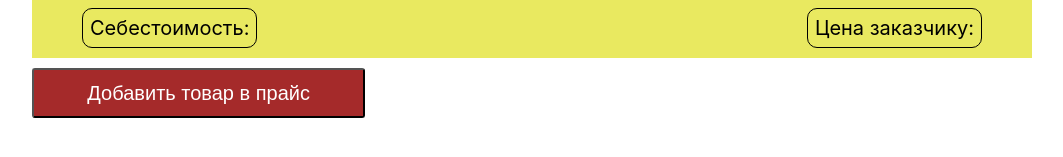
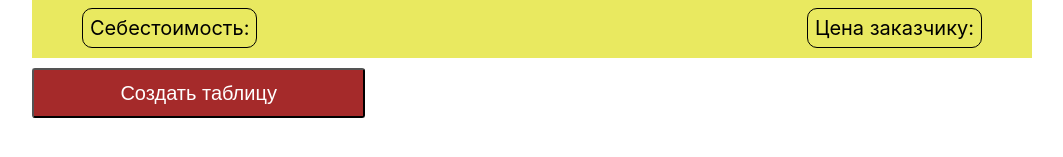
Before and after one commit to kp-app/kp-app-frontend, a React (Vite) app in the folder frontend/: page / in a window 1280 px wide. Shown: the part 165-322 px from the top of the page, without its empty margins (108-1171 px from the left). Built offline with nearby package versions, Linux system fonts and the light colour scheme.

Commit message:
rename AddButton to CreateTable

```diff
--- a/frontend/src/App.jsx
+++ b/frontend/src/App.jsx
@@ -1,6 +1,6 @@
 import { ItemCard } from './components/ItemCard/ItemCard'
 import './App.css'
-import { AddButton } from './components/AddButton'
+import { CreateTableButton } from './components/CreateTableButton'
 import { AddedItems } from './components/AddedItems/AddedItems'
 import { FinalPrice } from './components/FinalPrice'
 
@@ -11,7 +11,7 @@ function App() {
       <div className="items">
         <ItemCard />
       </div>
-      <AddButton />
+      <CreateTableButton />
       <div className="added_items">
         <FinalPrice />
         <AddedItems />
--- a/frontend/src/components/AddButton.jsx
+++ b/frontend/src/components/CreateTableButton.jsx
@@ -27,7 +27,7 @@ const Button = styled.button`
     }
 `
 
-export const AddButton = (props) => {
+export const CreateTableButton = (props) => {
 
-    return <Container><Button>Добавить товар в прайс</Button></Container>
+    return <Container><Button>Создать таблицу</Button></Container>
 }
```
